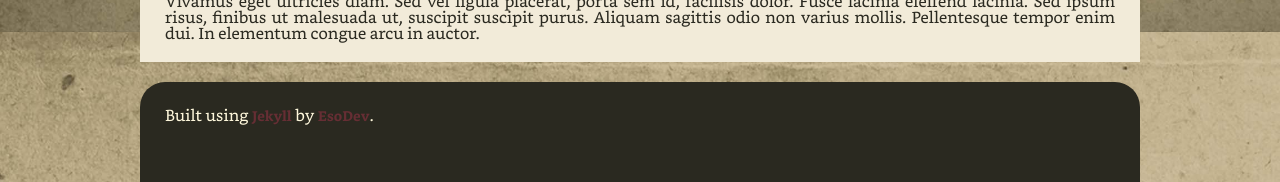
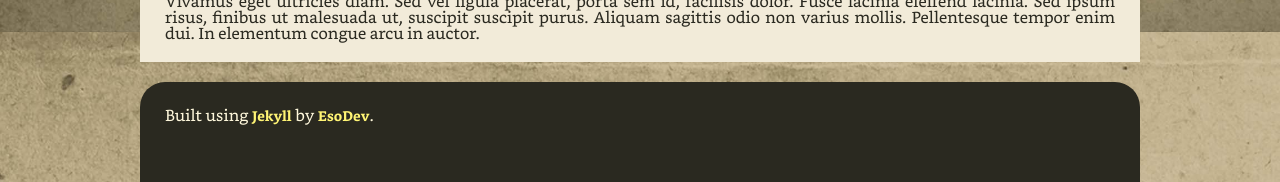
Before and after one commit to EsotericDev/esotericdev.github.io, a Jekyll site: the page built from index.html, in a window 1280 px wide. Shown: the part 1768-1950 px from the top of the page. Built offline with Jekyll 4.4.1, drawn with Linux system fonts in a browser that asks for light colours.

Commit message:
Update base.css

```diff
--- a/css/base.css
+++ b/css/base.css
@@ -175,3 +175,9 @@ footer {
 	border-radius: 25px 25px 0px 0px;
 	height: 100px;
 }
+footer a {
+	color: #FFF474;
+}
+footer a:hover {
+	color: #F06553;
+}
```
